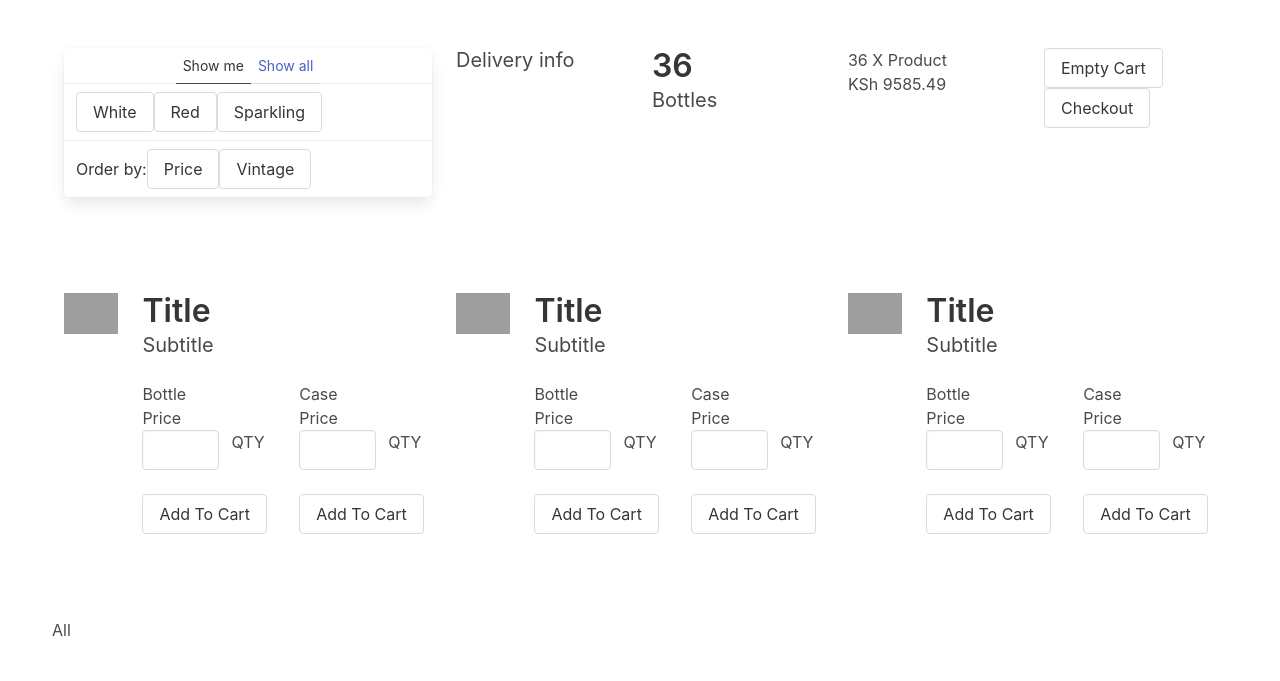
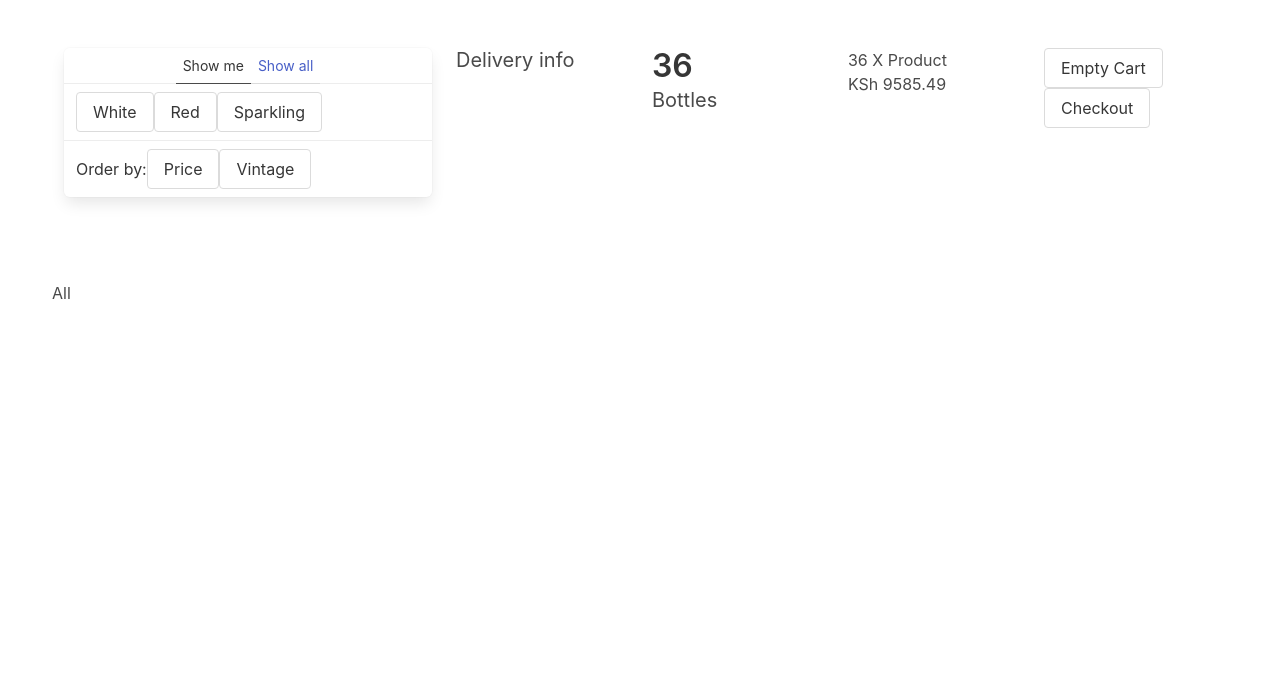
Before and after one commit to avicnotes/betika-challenge, a plain HTML site: page index.html in a window 1280 px wide. Drawn offline with nearby package versions, Linux system fonts and the light colour scheme; no server answers; grey boxes are pictures that could not be loaded.

Commit message:
Multiline columns; remove HTML columns

```diff
--- a/index.html
+++ b/index.html
@@ -57,165 +57,7 @@
   <section class="section">
     <div class="container">
 			<!-- Cards container -->
-			<div class="columns">
-				<div class="column is-4">
-					<!-- Card -->
-					<div class="columns is-mobile">
-						<div class="column is-one-fifth">
-							<figure>
-								<img src="https://storage.googleapis.com/wineshop-assets/wine-bottles/hukupapa.png">
-							</figure>
-						</div>
-						<div class="column is-four-fifths">
-				      <h2 class="title">Title</h2>
-				      <h3 class="subtitle">Subtitle</h3>
-				      <div class="columns is-mobile">
-				      	<div class="column">
-				      		<p>Bottle</p>
-			            <p>Price</p>
-				          <div class="field is-grouped">
-									  <p class="control">
-									    <input class="input" size="1" type="text" placeholder="">
-									  </p>
-									  <p class="control">
-									    QTY
-									  </p>
-									</div>
-				      	</div>
-				      	<div class="column">
-				      		<p>Case</p>
-			            <p>Price</p>
-				          <div class="field is-grouped">
-									  <p class="control">
-									    <input class="input" size="1" type="text" placeholder="">
-									  </p>
-									  <p class="control">
-									    QTY
-									  </p>
-									</div>
-				      	</div>
-				      </div>
-				      <div class="columns is-mobile">
-				      	<div class="column">
-				      		<button class="button">Add To Cart</button>
-				      	</div>
-					      <div class="column">
-					      	<button class="button">Add To Cart</button>
-				      	</div>
-				      </div>
-					  </div>
-					</div>
-					<!-- End of card -->
-				</div>
-				<!-- End of card column -->
-				<div class="column is-4">
-					<!-- Card -->
-					<div class="columns is-mobile">
-						<div class="column is-one-fifth">
-							<figure>
-								<img src="https://storage.googleapis.com/wineshop-assets/wine-bottles/hukupapa.png">
-							</figure>
-						</div>
-						<div class="column is-four-fifths">
-				      <h2 class="title">Title</h2>
-				      <h3 class="subtitle">Subtitle</h3>
-				      <div class="columns is-mobile">
-				      	<div class="column">
-				      		<p>Bottle</p>
-			            <p>Price</p>
-				          <div class="field is-grouped">
-									  <p class="control">
-									    <input class="input" size="1" type="text" placeholder="">
-									  </p>
-									  <p class="control">
-									    QTY
-									  </p>
-									</div>
-				      	</div>
-				      	<div class="column">
-				      		<p>Case</p>
-			            <p>Price</p>
-				          <div class="field is-grouped">
-									  <p class="control">
-									    <input class="input" size="1" type="text" placeholder="">
-									  </p>
-									  <p class="control">
-									    QTY
-									  </p>
-									</div>
-				      	</div>
-				      </div>
-				      <div class="columns is-mobile">
-				      	<div class="column">
-				      		<button class="button">Add To Cart</button>
-				      	</div>
-					      <div class="column">
-					      	<button class="button">Add To Cart</button>
-				      	</div>
-				      </div>
-					  </div>
-					</div>
-					<!-- End of card -->
-				</div>
-				<!-- End of card column -->
-				<div class="column is-4">
-					<!-- Card -->
-					<div class="columns is-mobile">
-						<div class="column is-one-fifth">
-							<figure>
-								<img src="https://storage.googleapis.com/wineshop-assets/wine-bottles/hukupapa.png">
-							</figure>
-						</div>
-						<div class="column is-four-fifths">
-				      <h2 class="title">Title</h2>
-				      <h3 class="subtitle">Subtitle</h3>
-				      <div class="columns is-mobile">
-				      	<div class="column">
-				      		<p>Bottle</p>
-			            <p>Price</p>
-				          <div class="field is-grouped">
-									  <p class="control">
-									    <input class="input" size="1" type="text" placeholder="">
-									  </p>
-									  <p class="control">
-									    QTY
-									  </p>
-									</div>
-				      	</div>
-				      	<div class="column">
-				      		<p>Case</p>
-			            <p>Price</p>
-				          <div class="field is-grouped">
-									  <p class="control">
-									    <input class="input" size="1" type="text" placeholder="">
-									  </p>
-									  <p class="control">
-									    QTY
-									  </p>
-									</div>
-				      	</div>
-				      </div>
-				      <div class="columns is-mobile">
-				      	<div class="column">
-				      		<button class="button">Add To Cart</button>
-				      	</div>
-					      <div class="column">
-					      	<button class="button">Add To Cart</button>
-				      	</div>
-				      </div>
-					  </div>
-					</div>
-					<!-- End of card -->
-				</div>
-				<!-- End of card column -->
-			</div>
-			<!-- End of cards container -->
-    </div>
-  </section>
-  <section class="section">
-    <div class="container">
-			<!-- Cards container -->
-			<div class="columns" id="products-holder">
+			<div class="columns is-multiline" id="products-holder">
 				All
 			</div>
 		</div>
--- a/main.js
+++ b/main.js
@@ -17,7 +17,7 @@ async function renderProducts() {
   // console.log(products);
   let html = '';
   products.forEach(product => {
-    let productHolder = `<div class="column">
+    let productHolder = `<div class="column is-4">
 	<!-- Card -->
 	<div class="columns is-mobile">
 		<div class="column is-one-fifth">
```
